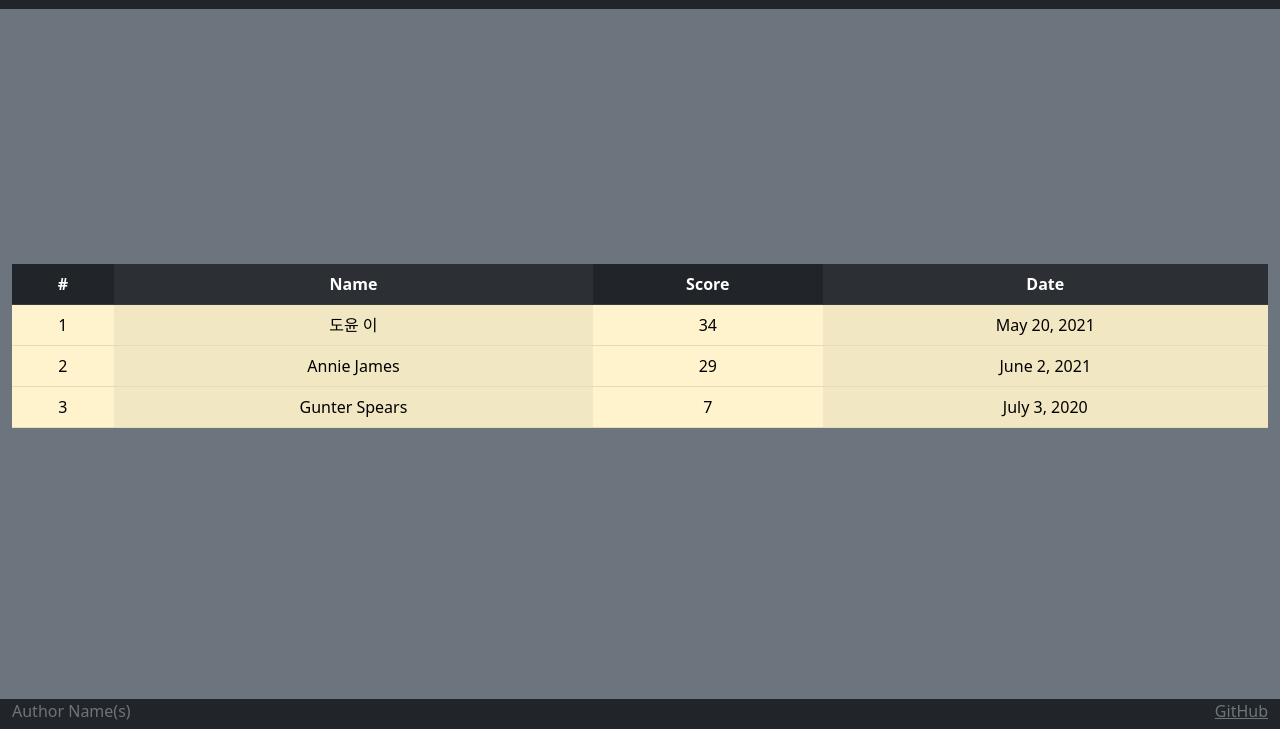
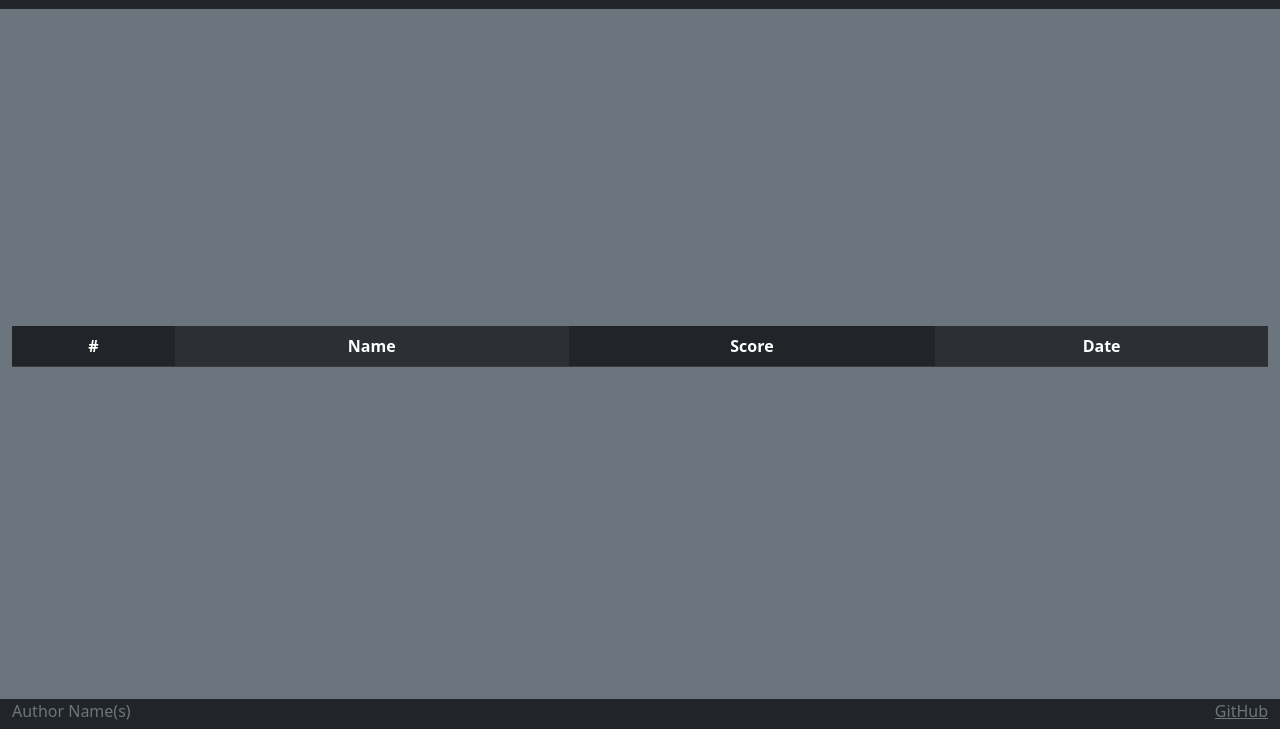
Before and after one commit to tryentering/simon, a plain HTML site: page scores.html in a window 1280 px wide. Shown: the part 71-800 px from the top of the page. Drawn offline with nearby package versions, Linux system fonts and the light colour scheme.

Commit message:
implemented login feature with JS (local storage) and implemented loading scores data without using local storage

```diff
--- a/scores.html
+++ b/scores.html
@@ -40,7 +40,7 @@
 
 
 
-<main class="container-fluid bg-secondary text-center">
+    <main class="container-fluid bg-secondary text-center">
       <table class="table table-warning table-striped-columns">
         <thead class="table-dark">
           <tr>
@@ -50,28 +50,10 @@
             <th>Date</th>
           </tr>
         </thead>
-        <tbody>
-          <tr>
-            <td>1</td>
-            <td>도윤 이</td>
-            <td>34</td>
-            <td>May 20, 2021</td>
-          </tr>
-          <tr>
-            <td>2</td>
-            <td>Annie James</td>
-            <td>29</td>
-            <td>June 2, 2021</td>
-          </tr>
-          <tr>
-            <td>3</td>
-            <td>Gunter Spears</td>
-            <td>7</td>
-            <td>July 3, 2020</td>
-          </tr>
-        </tbody>
+        <tbody id="scores"></tbody>
       </table>
     </main>
+        <!--info to be added by the scores.js dynamically -->
 
     <footer class="bg-dark text-dark text-muted">
       <div class="container-fluid">
@@ -79,5 +61,6 @@
       <a class = "text-reset" href="https://github.com/tryentering/simon">GitHub</a>
       </div>
     </footer>
+    <script src="scores.js"></script>
   </body>
 </html>
```
Also changed, not shown: index.html (+5 -3 lines), play.html (line endings or trailing spaces).
